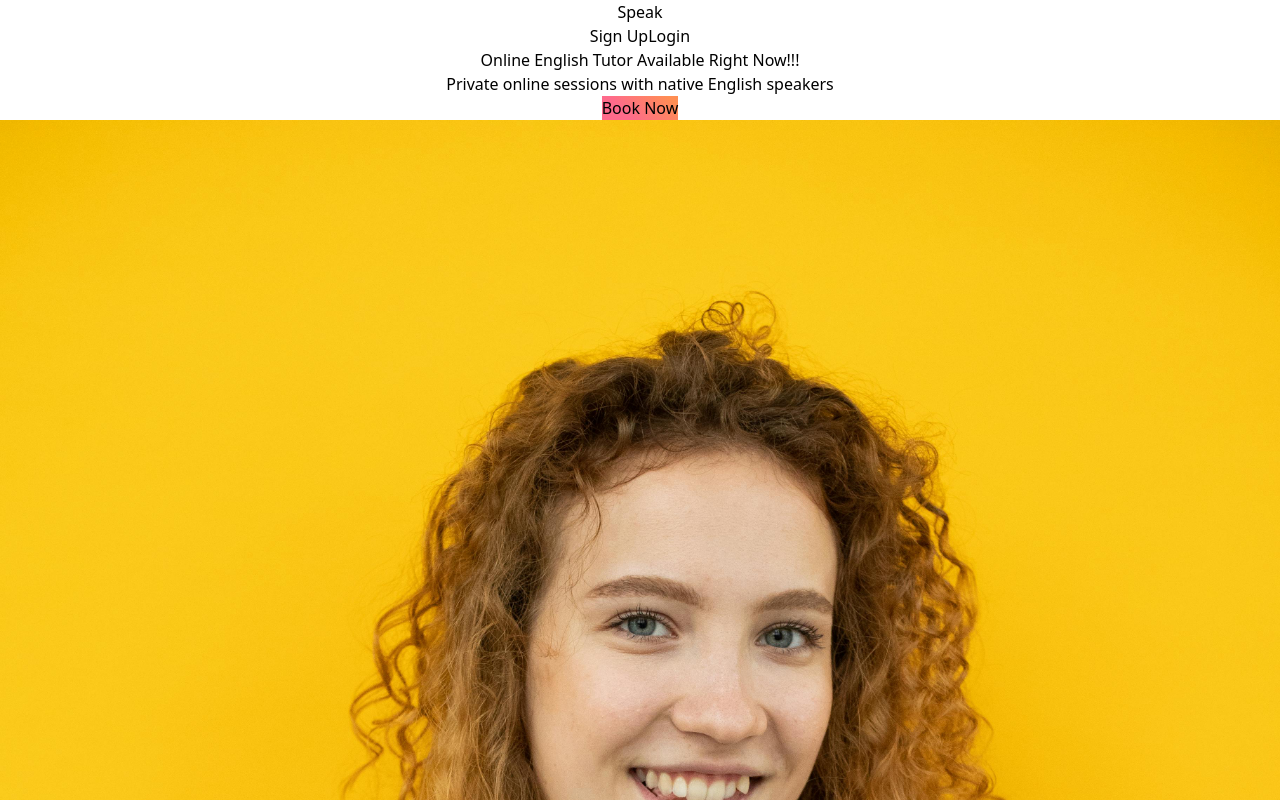
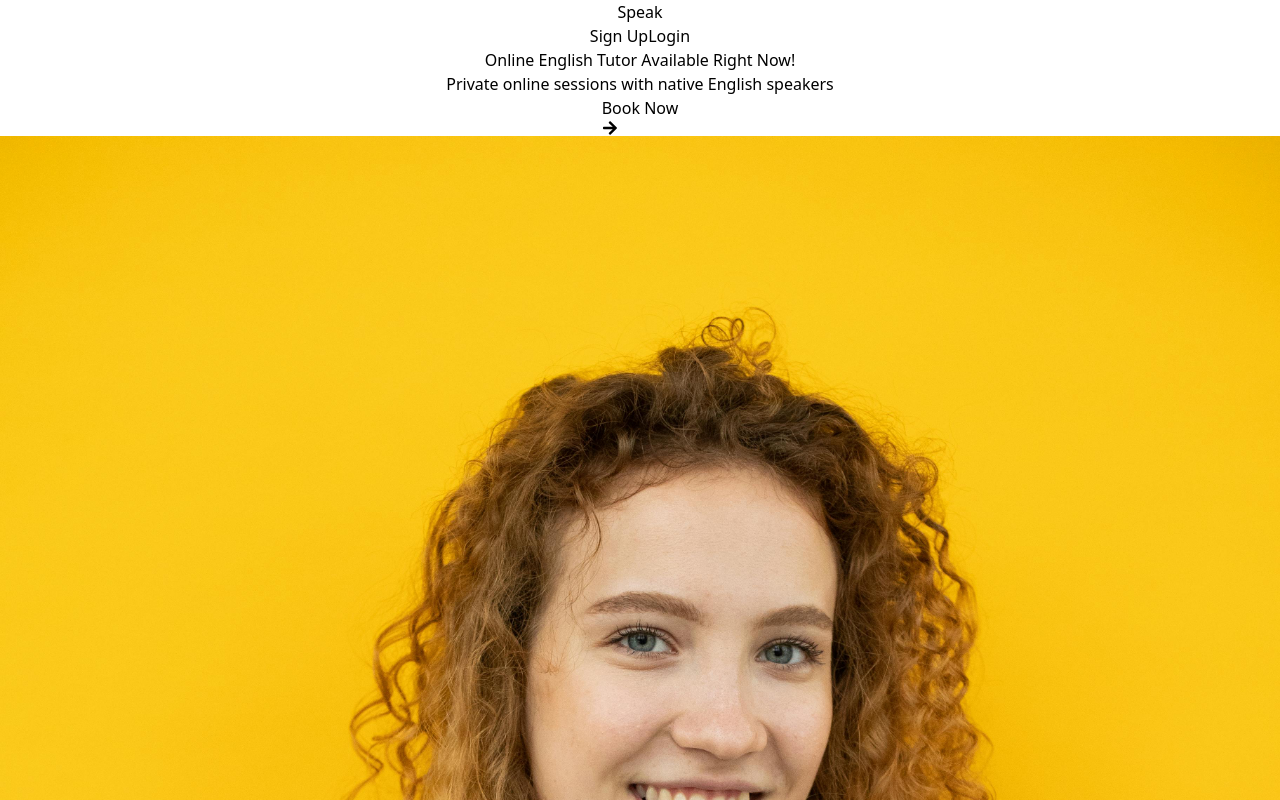
Before and after one commit to nandu44-code/Speak-frontend, a React (Vite) app in the folder Frontend/: page / in a window 1280 px wide. Shown: the top 800 px of the page. Built offline with nearby package versions, Linux system fonts and the light colour scheme.

Commit message:
UI improved

```diff
--- a/Frontend/src/components/Hero.jsx
+++ b/Frontend/src/components/Hero.jsx
@@ -4,43 +4,32 @@ import heroimage1 from "../assets/images/heroimage1.jpg";
 import heroimage2 from "../assets/images/heroimage2.jpg";
 import heroimage3 from "../assets/images/heroimage3.jpg";
 import heroimage4 from "../assets/images/heroimage4.jpg";
+import { FaArrowRight } from "react-icons/fa";
 
 function Hero() {
   const backgroundImageUrl =
     "/assets/images/pexels-andrea-piacquadio-3772511.jpg";
-  const [colorIndex, setColorIndex] = useState(0);
 
-  const colors = [
-    "linear-gradient(45deg, #FE6B8B 30%, #FF8E53 90%)",
-    "linear-gradient(45deg, #2196F3 30%, #21CBF3 90%)",
-    "linear-gradient(45deg, #00CED1 30%, #4682B4 90%)",
-  ]; // Add more colors as needed
-
-  useEffect(() => {
-    const intervalId = setInterval(() => {
-      setColorIndex((prevIndex) => (prevIndex + 1) % colors.length);
-    }, 1000);
-
-    return () => clearInterval(intervalId);
-  }, []);
 
   return (
-    <div className="relative bg-white pt-14 bg-cover bg-dark flex flex-row-reverse items-center justify-center mt-0 w-full h-min opacity-95">
+    <div className="relative bg-white pt-24 bg-cover bg-dark flex flex-row-reverse items-center justify-center mt-0 w-full h-min opacity-95 shadow-2xl shadow-balck">
       <div className="relative flex flex-col justify-center items-center w-full h-full lg:w-1/2 rounded-2xl p-10 leading-tight">
         <h1
-          className="font-medium text-indigo-900 text-5xl sm:text-6xl md:text-7xl lg:text-7xl xl:text-7xl select-none font-serif"
-          style={{ color: colors[colorIndex] }}
+          className="font-bold text-indigo-900 text-5xl sm:text-6xl md:text-7xl lg:text-7xl xl:text-7xl select-none"
         >
-          Online English Tutor Available Right Now!!!
+          Online English Tutor Available Right Now!
         </h1>
-        <p className="mt-5 text-gray-700 text-sm sm:text-md md:text-lg lg:text-base xl:text-xl select-none font-medium font-serif">
+        <p className="mt-5 text-gray-800 text-sm sm:text-md md:text-lg lg:text-base xl:text-xl select-none font-medium font-serif">
           Private online sessions with native English speakers
         </p>
         <button
-          className="mt-8 bg-indigo-900 hover:bg-indigo-600 text-white py-3 px-6 rounded-lg font-semibold text-lg focus:outline-none animate-bounce"
-          style={{ background: colors[colorIndex] }}
+          className="mt-8 bg-indigo-950 hover:bg-indigo-800 text-white py-3 px-6 rounded-lg font-semibold text-lg focus:outline-none animate-bounce flex flex-row"
+          // style={{ background: colors[colorIndex] }}
         >
           Book Now
+          <span className="mt-2 ml-10">
+            <FaArrowRight />
+          </span>
         </button>
       </div>
       <div className="flex flex-row justify-center items-end w-full h-full sm:w-3/4 sm:flex-row sm:flex-wrap md:w-1/2 md:flex-row md:flex-wrap lg:w-1/2 lg:flex-row lg:flex-wrap">
@@ -77,7 +66,6 @@ function Hero() {
         </div>
       </div>
     </div>
-
   );
 }
 
--- a/Frontend/src/components/Navbar.jsx
+++ b/Frontend/src/components/Navbar.jsx
@@ -47,7 +47,7 @@ function Navbar() {
   }, []);
 
   return (
-    <nav className="fixed top-0 left-0 right-0 bg-neutral-200 hover:border-b-1 mx-5 hover:duration-1000 border-indigo-900 border-transparent p-4 bg-fixed z-10 rounded-full shadow-md shadow-black">
+    <nav className="fixed top-0 left-0 right-0 bg-neutral-200 hover:bg-stone-400 mx-5 hover:duration-1000 border-indigo-900 border-transparent p-4 bg-fixed z-10 rounded-full shadow-md shadow-black">
       <div className="max-w-7xl mx-auto flex justify-between items-center">
         {/* Logo */}
         <div className="flex-shrink-0">
```
